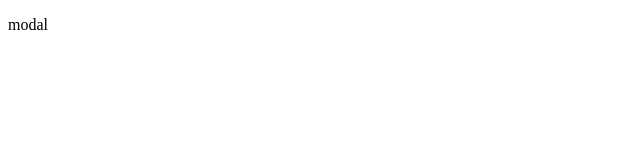
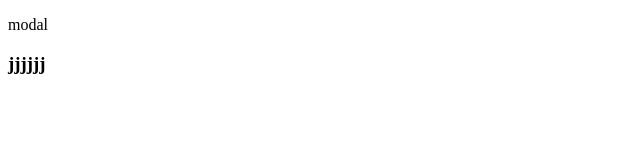
Before and after one commit to nastaran999s/git-practice1, a plain HTML site: page modal.html in a window 1280 px wide. Shown: the full height of the page, 0-640 px from the left. Drawn offline with Linux system fonts and the light colour scheme.

Commit message:
added modal files

```diff
--- a/modal.html
+++ b/modal.html
@@ -7,5 +7,6 @@
 </head>
 <body>
     <p> modal </p>
+    <h3>jjjjjj</h3>
 </body>
 </html>
```
